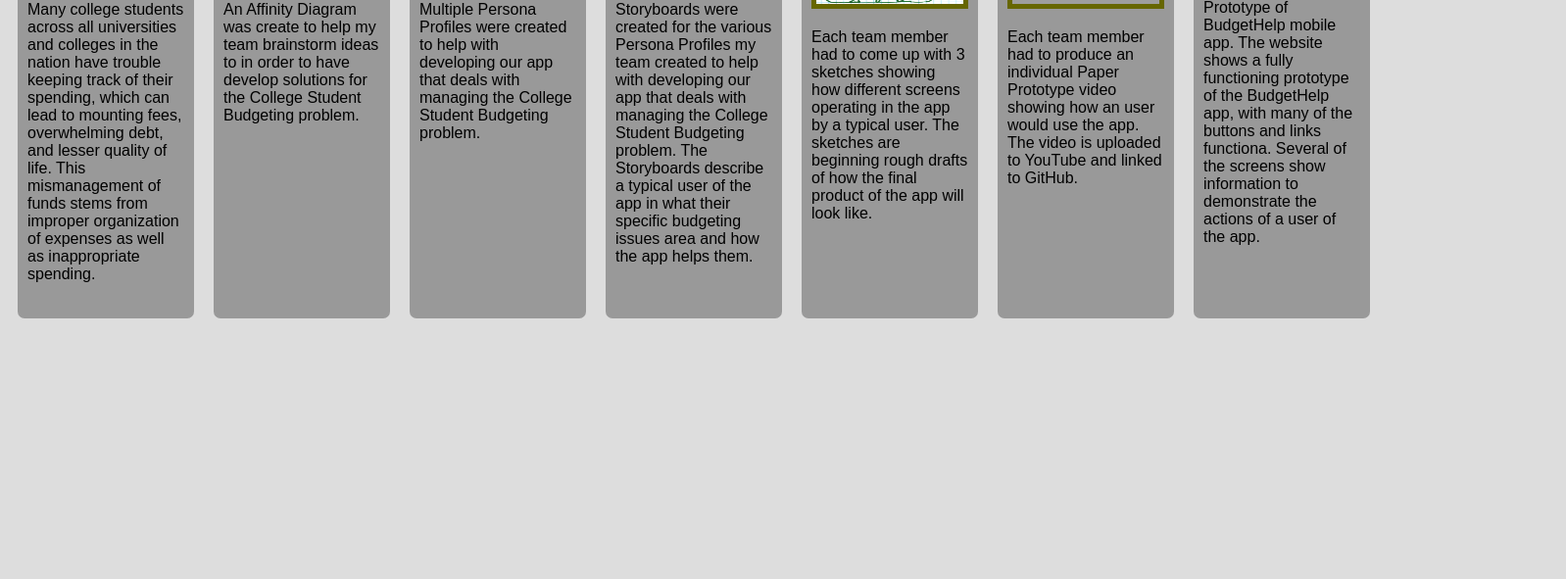
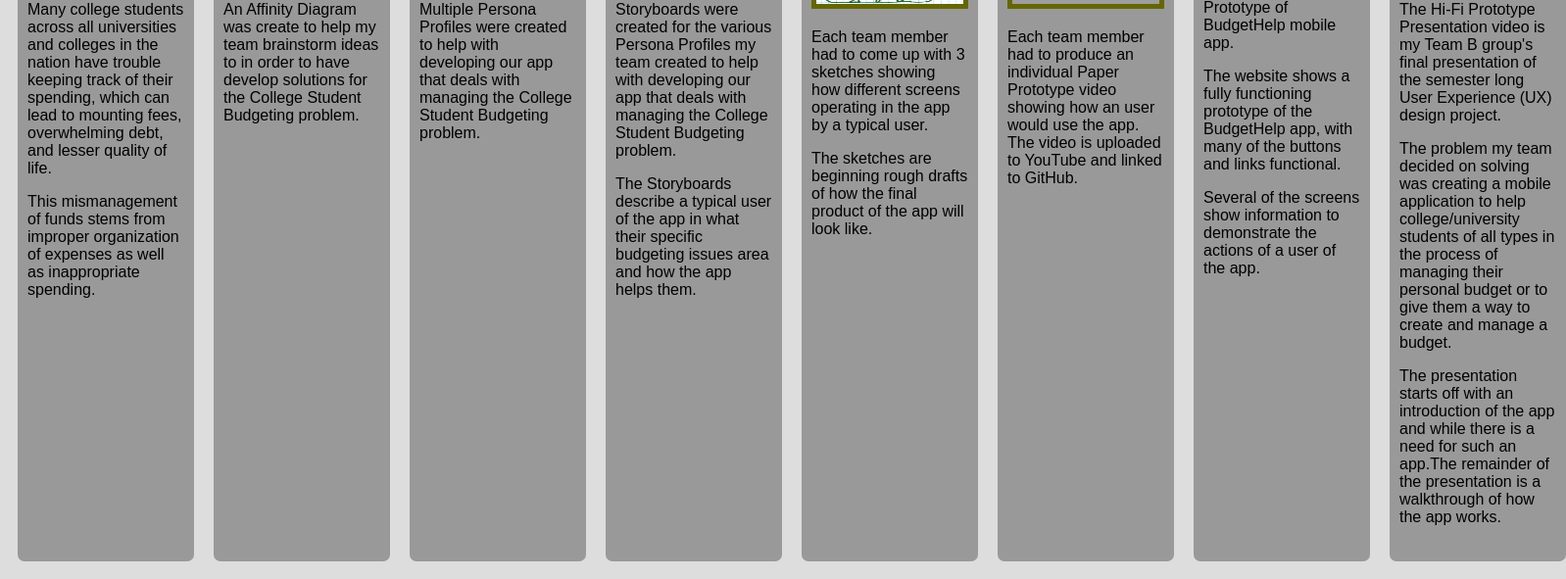
Before and after one commit to RayJeffersonJr/CSCE190UXProject, a plain HTML site: page index.html in a window 1280 px wide. Shown: the part 549-1140 px from the top of the page at 98% size, 1598 px wide, since content can reach past the window. Before the commit the page ends 892 px from the top, so only its background shows below. Drawn offline with Linux system fonts and the light colour scheme; grey boxes are pictures that could not be loaded.

Commit message:
Add files via upload

```diff
--- a/index.html
+++ b/index.html
@@ -2,7 +2,7 @@
 <html>
 	<head>
 		<!-- Homepage title -->
-		<title>Ray Jefferson: CSCE 190-001 Homepage</title>
+		<title>Ray Jefferson: CSCE 190-001 Webpage</title>
 
 		<!--Webpage meta character set -->
 		 <meta charset="utf-8">
@@ -34,7 +34,11 @@
 
 							<p>
 								<!--The Problem Statement is being described-->
-								Many college students across all universities and colleges in the nation have trouble keeping track of their spending, which can lead to mounting fees, overwhelming debt, and lesser quality of life. This mismanagement of funds stems from improper organization of expenses as well as inappropriate spending.
+								Many college students across all universities and colleges in the nation have trouble keeping track of their spending, which can lead to mounting fees, overwhelming debt, and lesser quality of life.
+							</p>
+
+							<p>
+								 This mismanagement of funds stems from improper organization of expenses as well as inappropriate spending.
 							</p>
 					</section>
 				<!--Assigning Section Class dealing with the Affinity Statement  -->
@@ -75,9 +79,14 @@
 									<p>
 										<!-- Describing the team Storyboards -->
 										Storyboards were created for the various Persona Profiles my team created to help with developing our app that deals with
-										managing the College Student Budgeting problem. The Storyboards describe a typical user of the app in what their specific budgeting issues area
+										managing the College Student Budgeting problem.
+									</p>
+
+									<p>
+										The Storyboards describe a typical user of the app in what their specific budgeting issues area
 										and how the app helps them.
-									</p>
+									</P>
+
 					</section>
 
 					<!--Assigning Section Class for the Team Storyboard sketches.  -->
@@ -91,8 +100,12 @@
 
 									<p>
 										<!-- Describing the Team Storyboard sketches -->
-										Each team member had to come up with 3 sketches showing how different screens operating in the app by a typical user. The sketches are beginning rough drafts of how the final product of the app will look like.
-									</p>
+										Each team member had to come up with 3 sketches showing how different screens operating in the app by a typical user.
+									</P>
+
+									<p>
+										The sketches are beginning rough drafts of how the final product of the app will look like.
+									</P>
 					</section>
 
 
@@ -122,8 +135,40 @@
 						<a href="190docs/budgethelpwebpage/index.html"><img src="190images/teambbudgethelpappscreenshots/signinscreen.png" height="150" width="150"style="border:5px solid"></a>
 								<p>
 								<!-- Describing the Hi-Fi Prototype website-->
-									Each team member contributed to the creation of the Hi-Fi Prototype of BudgetHelp mobile app. The website shows a fully functioning prototype
-									of the BudgetHelp app, with many of the buttons and links functiona. Several of the screens show information to demonstrate the actions of a user of the app.
+									Each team member contributed to the creation of the Hi-Fi Prototype of BudgetHelp mobile app.
+								</p>
+
+								<p>
+									The website shows a fully functioning prototype
+									of the BudgetHelp app, with many of the buttons and links functional.
+								</p>
+
+								<p>
+									 Several of the screens show information to demonstrate the actions of a user of the app.
+								</p>
+
+
+					</section>
+
+						<!--Assigning Section Class for High-Fi Prototype presentation video  -->
+					<section class="assignment">
+
+						<!--Title description of clickable image -->
+						<a href="https://www.youtube.com/watch?v=PR2qbeM0Pak"><h2>Hi-Fi Prototype Presentation Video: BudgetHelp Mobile App</h2></a>
+
+						<a href="https://www.youtube.com/watch?v=PR2qbeM0Pak"><img src="190images/teambbudgethelpappscreenshots/signinscreen.png" height="150" width="150"style="border:5px solid"></a>
+								<p>
+								<!-- Describing the Hi-Fi Prototype Presentation video-->
+									The Hi-Fi Prototype Presentation video is my Team B group's final presentation of the semester long User Experience (UX) design project.
+								</p>
+
+								<p>
+									The problem my team decided on solving was creating a mobile application to help college/university students of all types in the process of managing their personal budget or to give them a way to create and manage a budget.
+								</p>
+
+								<p>
+									 The presentation starts off with an introduction of the app and while there is a need for such an app.The remainder of the presentation is a walkthrough of how the app works.
+								</p>
 								</p>
 
 					</section>
```
